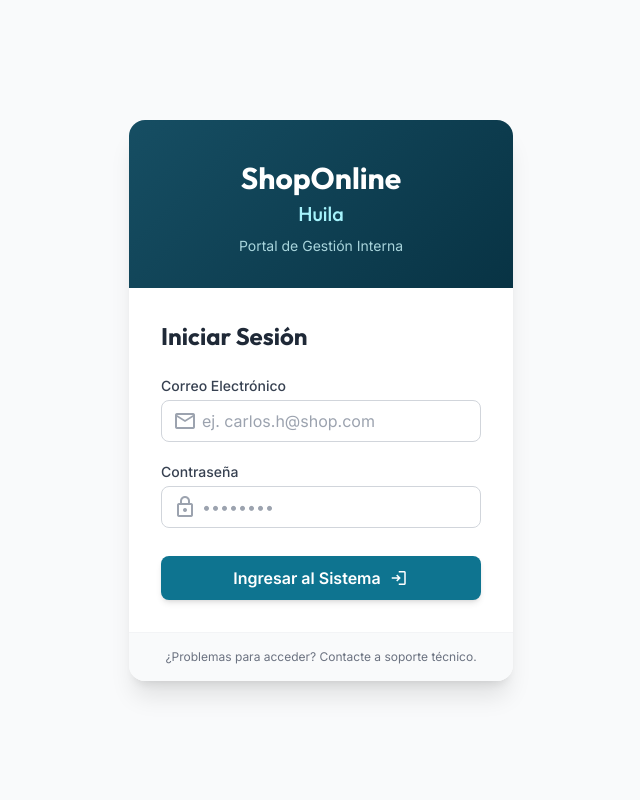
After one commit to crespitosoff/ShopOnline_Huila, a PHP site: page /views/login.php in a window 1280 px wide. The commit adds this page. Shown: the whole page, without its empty margins (319-959 px from the left). Run offline with PHP 8.4, Linux system fonts and the light colour scheme; some libraries are stand-ins or nearby versions.

Commit message:
feat: implement authentication system with login/logout controllers and layout components

```diff
--- a/views/layouts/header.php
+++ b/views/layouts/header.php
@@ -1,4 +1,9 @@
 <?php
+session_start();
+if (!isset($_SESSION['empleado_id'])) {
+    header("Location: /ShopOnline_Huila/views/login.php");
+    exit;
+}
 /**
  * Master Layout Wrapper
  *
--- a/views/layouts/sidebar.php
+++ b/views/layouts/sidebar.php
@@ -52,7 +52,7 @@ $navItems = [
     <!-- Footer Links -->
     <div class="mt-auto px-2 space-y-2 border-t border-secondary-container pt-4">
         <!-- Solo mantenemos Cerrar Sesión -->
-        <a class="text-on-secondary flex items-center px-4 py-3 opacity-80 hover:bg-primary/20 transition-all font-label-md text-label-md rounded-lg" href="#">
+        <a class="text-on-secondary flex items-center px-4 py-3 opacity-80 hover:bg-primary/20 transition-all font-label-md text-label-md rounded-lg" href="/ShopOnline_Huila/controllers/auth/LogoutController.php">
             <span class="material-symbols-outlined mr-3">logout</span>
             <span>Cerrar Sesión</span>
         </a>
--- /dev/null
+++ b/views/login.php
@@ -0,0 +1,75 @@
+<?php
+session_start();
+if (isset($_SESSION['empleado_id'])) {
+    header("Location: /ShopOnline_Huila/views/dashboard/");
+    exit;
+}
+?>
+<!DOCTYPE html>
+<html lang="es">
+<head>
+    <meta charset="UTF-8">
+    <meta name="viewport" content="width=device-width, initial-scale=1.0">
+    <title>Iniciar Sesión - ShopOnline Huila</title>
+    <!-- Tailwind CSS (via CDN for standalone page) -->
+    <script src="https://cdn.tailwindcss.com"></script>
+    <link href="https://fonts.googleapis.com/css2?family=Outfit:wght@300;400;500;600;700&family=Inter:wght@400;500;600&display=swap" rel="stylesheet">
+    <link href="https://fonts.googleapis.com/css2?family=Material+Symbols+Outlined:opsz,wght,FILL,GRAD@20..48,100..700,0..1,-50..200" rel="stylesheet" />
+    <style>
+        body { font-family: 'Inter', sans-serif; }
+        h1, h2, h3 { font-family: 'Outfit', sans-serif; }
+        .bg-login { background: linear-gradient(135deg, #164e63 0%, #083344 100%); }
+    </style>
+</head>
+<body class="bg-gray-50 flex items-center justify-center min-h-screen">
+
+    <div class="flex w-full max-w-sm mx-auto overflow-hidden bg-white rounded-2xl shadow-xl flex-col">
+        <div class="px-8 pt-10 pb-8 bg-login text-white text-center">
+            <h1 class="text-3xl font-black mb-1">ShopOnline</h1>
+            <h2 class="text-xl font-medium text-cyan-200">Huila</h2>
+            <p class="mt-2 text-sm text-cyan-100 opacity-80">Portal de Gestión Interna</p>
+        </div>
+
+        <div class="px-8 py-8 bg-white">
+            <h3 class="text-2xl font-bold text-gray-800 mb-6">Iniciar Sesión</h3>
+
+            <?php if (isset($_GET['error'])): ?>
+            <div class="mb-6 p-3 rounded-lg bg-red-50 text-red-700 border border-red-200 flex items-start gap-2 text-sm">
+                <span class="material-symbols-outlined text-[18px]">error</span>
+                <p><?= htmlspecialchars($_GET['error']) ?></p>
+            </div>
+            <?php endif; ?>
+
+            <form action="/ShopOnline_Huila/controllers/auth/LoginController.php" method="POST" class="space-y-5">
+                <div>
+                    <label class="block text-sm font-medium text-gray-700 mb-1">Correo Electrónico</label>
+                    <div class="relative">
+                        <span class="material-symbols-outlined absolute left-3 top-1/2 -translate-y-1/2 text-gray-400">mail</span>
+                        <input type="email" name="email" class="w-full pl-10 pr-4 py-2 border border-gray-300 rounded-lg focus:ring-2 focus:ring-cyan-600 focus:border-cyan-600 outline-none transition-all" placeholder="ej. carlos.h@shop.com" required>
+                    </div>
+                </div>
+
+                <div>
+                    <label class="block text-sm font-medium text-gray-700 mb-1">Contraseña</label>
+                    <div class="relative">
+                        <span class="material-symbols-outlined absolute left-3 top-1/2 -translate-y-1/2 text-gray-400">lock</span>
+                        <input type="password" name="password" class="w-full pl-10 pr-4 py-2 border border-gray-300 rounded-lg focus:ring-2 focus:ring-cyan-600 focus:border-cyan-600 outline-none transition-all" placeholder="••••••••" required>
+                    </div>
+                </div>
+
+                <div class="pt-2">
+                    <button type="submit" class="w-full bg-cyan-700 hover:bg-cyan-800 text-white font-semibold py-2.5 rounded-lg shadow-md transition-colors flex justify-center items-center gap-2">
+                        <span>Ingresar al Sistema</span>
+                        <span class="material-symbols-outlined text-[20px]">login</span>
+                    </button>
+                </div>
+            </form>
+        </div>
+
+        <div class="px-8 py-4 bg-gray-50 border-t border-gray-100 text-center">
+            <p class="text-xs text-gray-500">¿Problemas para acceder? Contacte a soporte técnico.</p>
+        </div>
+    </div>
+
+</body>
+</html>
```
Also changed, not shown: controllers/auth/LoginController.php (added, +63 -0 lines), controllers/auth/LogoutController.php (added, +13 -0 lines), views/layouts/topbar.php (+7 -3 lines).
